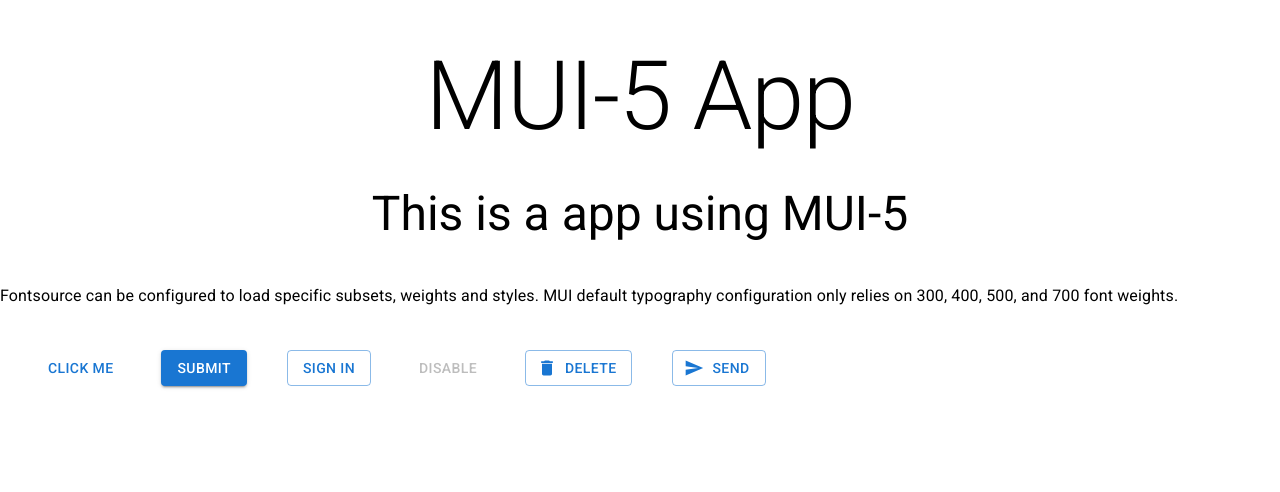
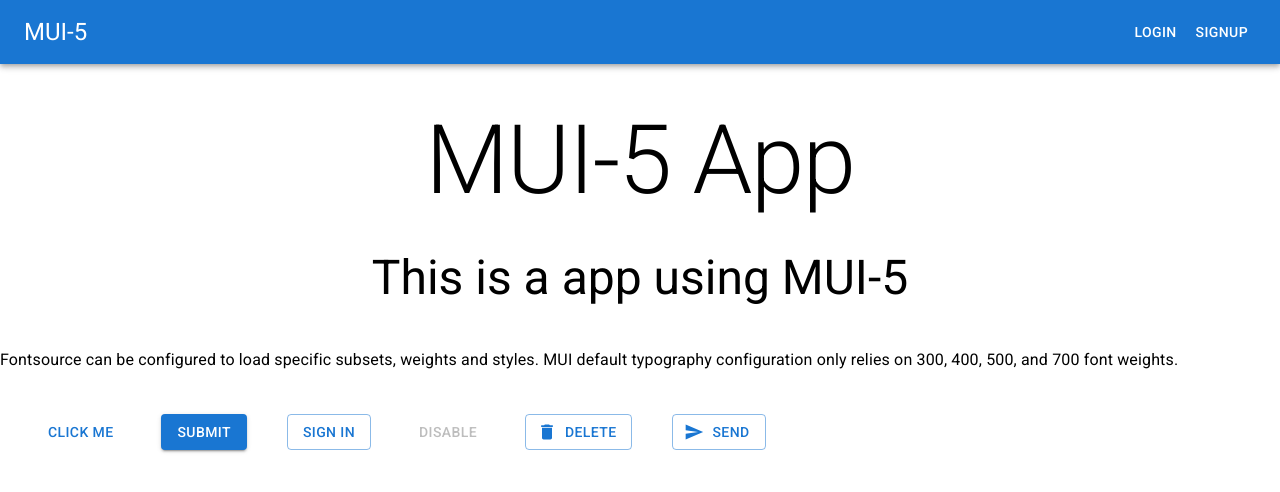
Before and after one commit to dieuvt19/LearnMui, a React (Create React App) app: page / in a window 1280 px wide. Shown: the top 492 px of the page. Built offline with nearby package versions, Linux system fonts and the light colour scheme.

Commit message:
appbar and toolbar

```diff
--- a/src/App.js
+++ b/src/App.js
@@ -1,4 +1,4 @@
-import { Button, Stack, Box, Typography } from "@mui/material";
+import { Button, Stack, Box, Typography, AppBar, Toolbar } from "@mui/material";
 import DeleteIcon from "@mui/icons-material/Delete";
 import SendIcon from "@mui/icons-material/Send";
 import "./App.css";
@@ -6,6 +6,15 @@
 function App() {
   return (
     <div className="App">
+      <AppBar position="static">
+        <Toolbar>
+          <Typography variant="h5" sx={{ flexGrow: 1 }} align="left">
+            MUI-5
+          </Typography>
+          <Button color="inherit">Login</Button>
+          <Button color="inherit">Signup</Button>
+        </Toolbar>
+      </AppBar>
       <Box mt={5}>
         <Typography variant="h1" gutterBottom>
           MUI-5 App
```
